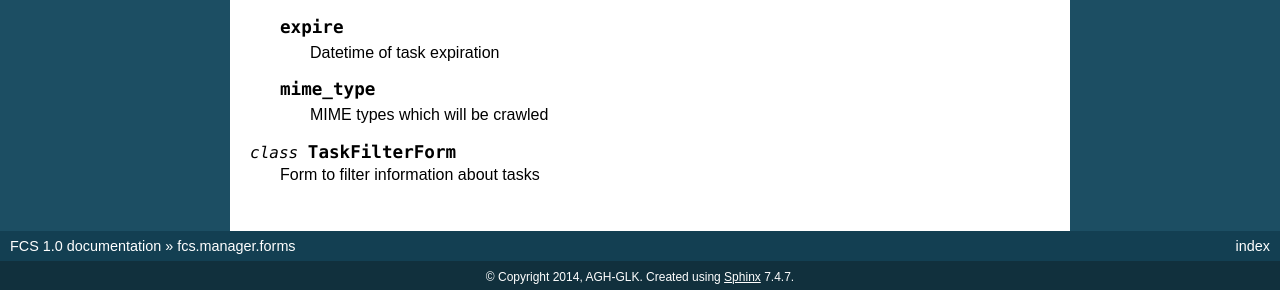
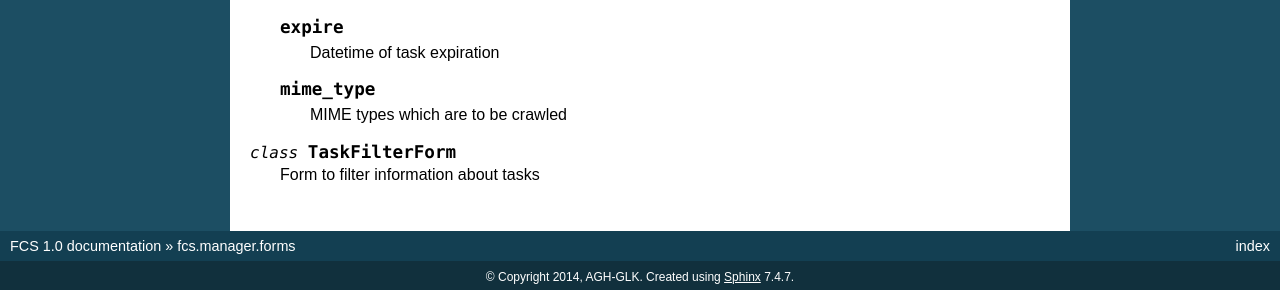
Before and after one commit to agh-glk/fcs, a Sphinx documentation site: the page built from docs/source/manager/forms.rst, in a window 1280 px wide. Shown: the part 680-970 px from the top of the page. Built offline with Sphinx 7.4.7, drawn with Linux system fonts in a browser that asks for light colours; formulas are drawn with MathJax 3.

Commit message:
[NT] Edit

```diff
--- a/docs/source/manager/forms.rst
+++ b/docs/source/manager/forms.rst
@@ -47,7 +47,7 @@ In this module the following Django forms are defined:
 
    .. py:attribute:: mime_type
 
-      MIME types which will be crawled
+      MIME types which are to be crawled
 
 
 .. py:class:: TaskFilterForm
```
